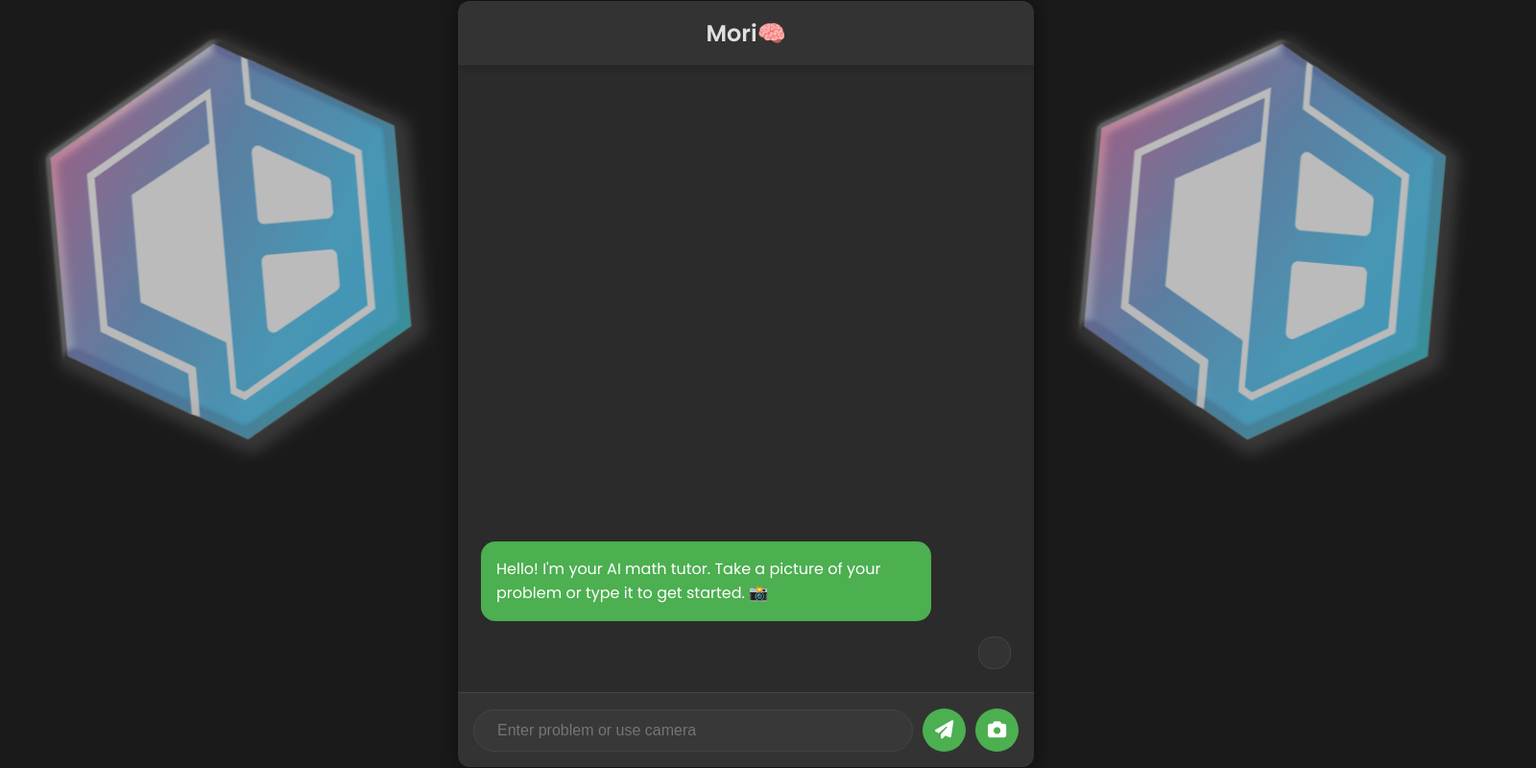
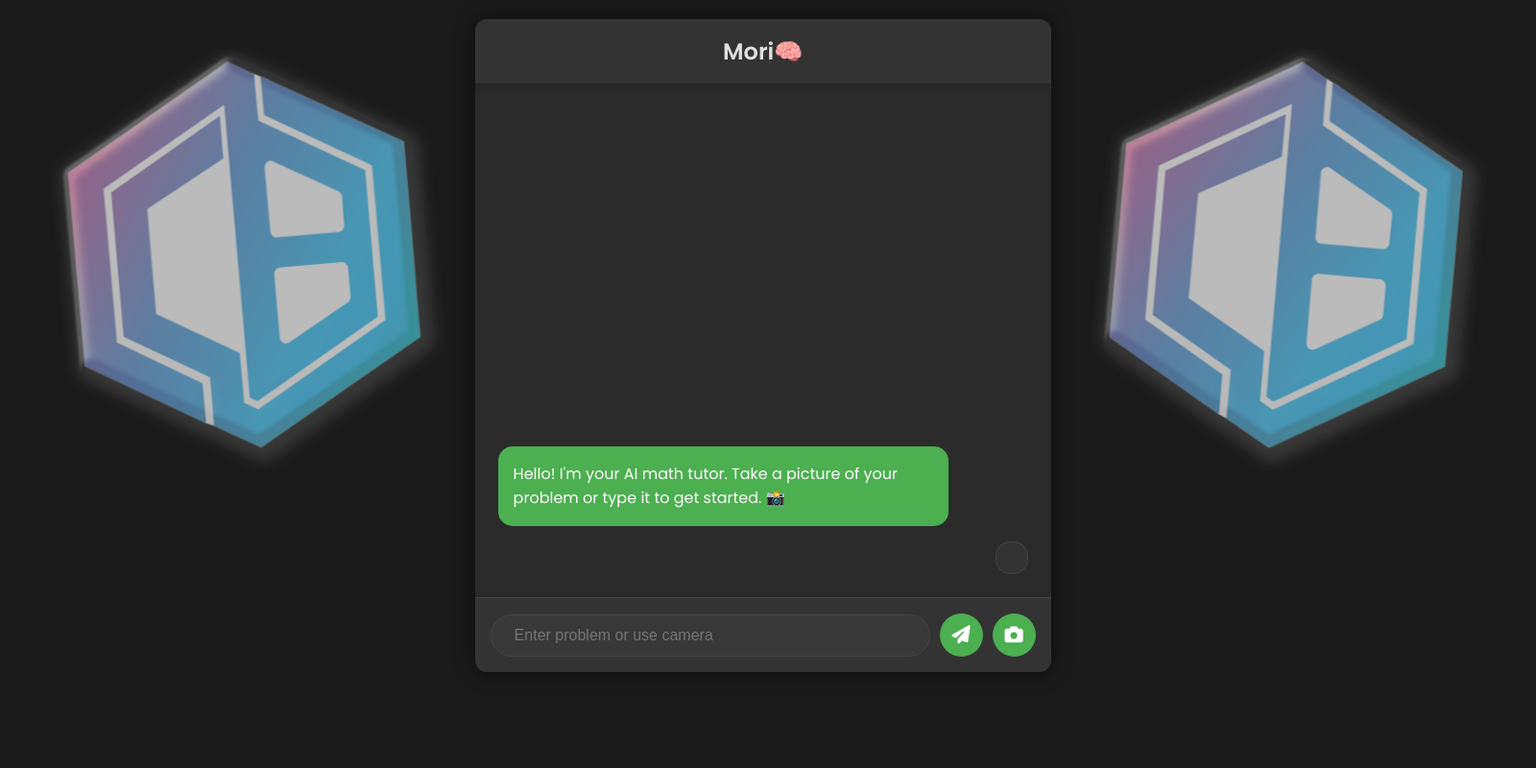
Before and after one commit to yogaV28/Mori_Maths_Bot, a Flask app: page / in a window 1600 px wide. Shown: the whole page at 96% size. Run offline with Flask 2, Linux system fonts and the light colour scheme; some libraries are stand-ins or nearby versions.

Commit message:
Update style.css

```diff
--- a/static/css/style.css
+++ b/static/css/style.css
@@ -15,18 +15,18 @@
     padding: 0;
 }
 
-body {
+html, body {
+    height: 100%; /* Important: set height on both html and body */
+    min-height: 100vh;
     font-family: 'Poppins', sans-serif;
     background-color: var(--bg-color);
     color: var(--text-color);
-    min-height: 100vh;
-    /* The fix is here: */
     overflow-x: hidden;
 }
 
 .app-container {
     width: 100%;
-    height: 1200vh;
+    height: 100%; /* Use 100% instead of a fixed vh value */
     display: flex;
     flex-direction: column;
     background: var(--card-bg-color);
@@ -39,6 +39,7 @@ body {
 
 .main-content-wrapper {
     width: 100%;
+    height: 100%; /* Ensure main wrapper takes full height */
     display: flex;
     flex-direction: column;
 }
@@ -57,7 +58,7 @@ body {
 }
 
 .app-main {
-    flex-grow: 1;
+    flex-grow: 1; /* This makes the chat area fill all available space */
     overflow-y: auto;
     padding: 1.5rem;
     display: flex;
@@ -181,23 +182,23 @@ body {
     .app-container {
         width: 90%;
         max-width: 1200px;
-        height: 800px;
-        max-height: 800Vx;
+        height: 90vh; /* Re-apply vh height for desktop */
+        max-height: 800px;
         border-radius: 12px;
         background: var(--bg-color);
         display: grid;
-        grid-template-columns: auto 600px auto;
+        grid-template-columns: 1fr 600px 1fr;
         grid-template-rows: auto 1fr auto;
-        gap: 1px;
-        padding: 1px;
+        gap: 10px;
+        padding: 20px;
     }
 
     .desktop-logo-container-top-left {
         display: flex;
         justify-content: flex-start;
         align-items: flex-start;
-        grid-column: 1 / 1;
-        grid-row: 1 / 1;
+        grid-column: 1 / 2;
+        grid-row: 1 / 2;
         padding: 20px;
         transform: perspective(300px) rotate(-5deg);
     }
@@ -213,14 +214,14 @@ body {
     }
 
     .company-logo {
-        max-width: 600px;
-        max-height: 750px;
+        max-width: 500px;
+        max-height: 450px;
         opacity: 0.7;
     }
 
     .main-content-wrapper {
         grid-column: 2 / 3;
-        grid-row:1/30;
+        grid-row: 1 / 4;
         display: flex;
         flex-direction: column;
         background: var(--card-bg-color);
```
